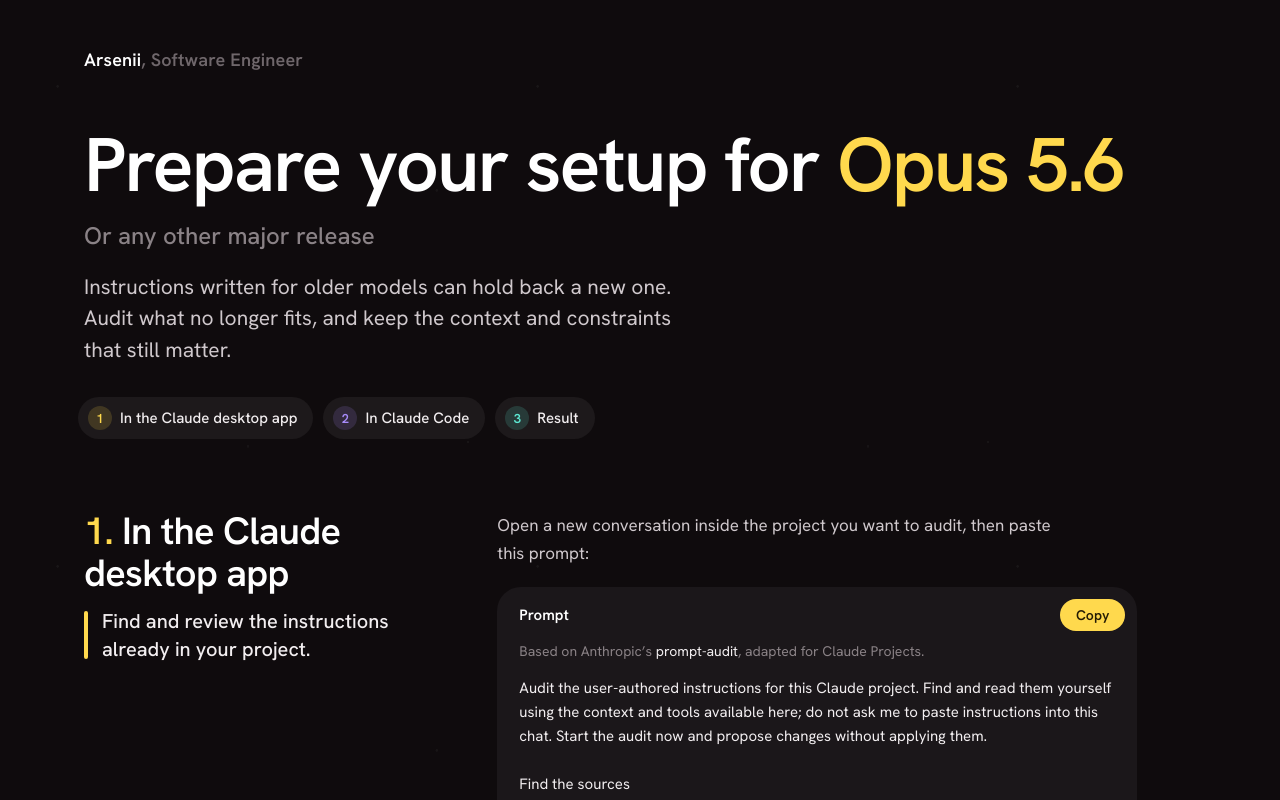
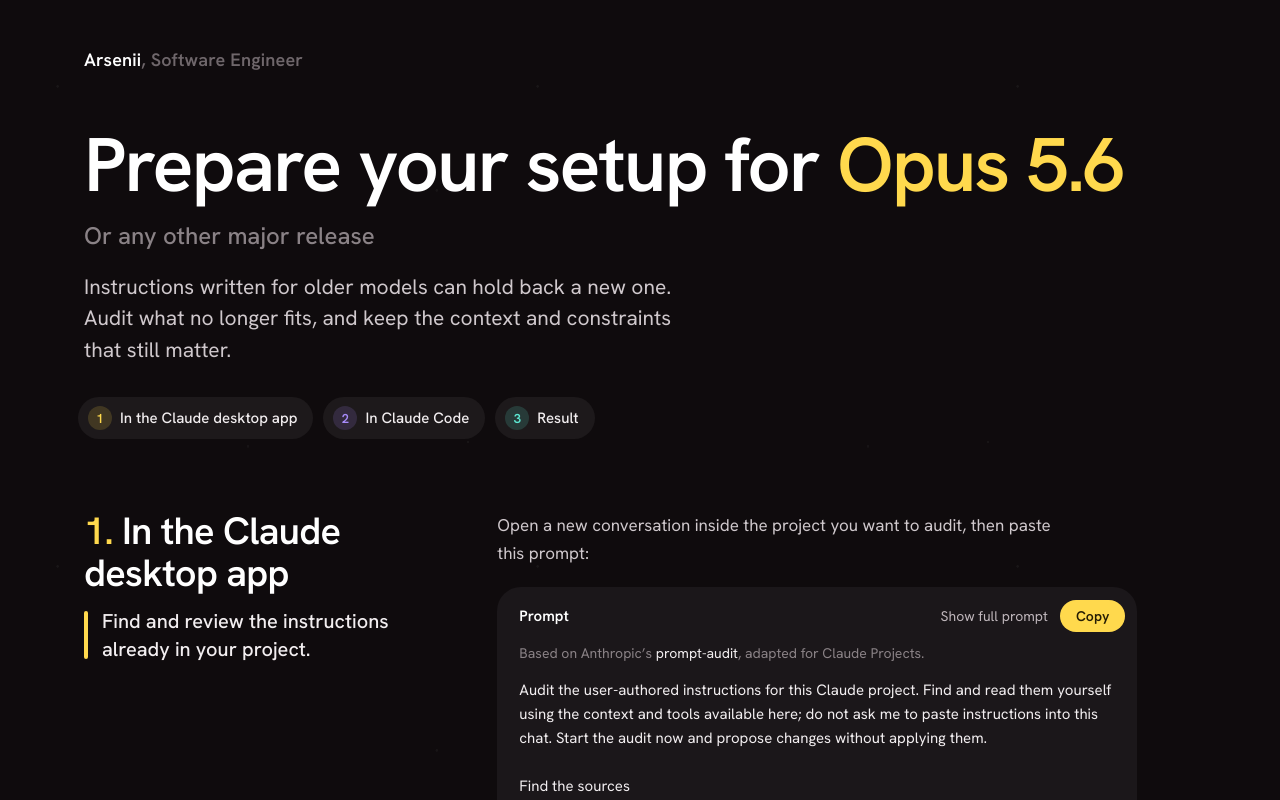
Before and after one commit to arseniypom/personal-site-v2, a Next.js app: page /prompt-audit in a window 1280 px wide. Shown: the top 800 px of the page. Built offline with nearby package versions, Linux system fonts and the light colour scheme; no server answers.

Commit message:
Collapse long audit prompt behind an accessible disclosure

```diff
--- a/app/claude-at-100/CopyPrompt.tsx
+++ b/app/claude-at-100/CopyPrompt.tsx
@@ -1,6 +1,7 @@
 'use client';
 
-import { useRef, useState, type ReactNode } from 'react';
+import { useId, useRef, useState, type ReactNode } from 'react';
+import { flushSync } from 'react-dom';
 import styles from './guide.module.css';
 
 /** Prompt box with a copy button. [Brackets] are highlighted as fill-in fields. */
@@ -8,12 +9,20 @@ export default function CopyPrompt({
   text,
   note,
   title = 'Prompt',
+  previewParagraphs,
 }: {
   text: string;
   note?: ReactNode;
   title?: string;
+  previewParagraphs?: number;
 }) {
   const [state, setState] = useState<'idle' | 'copied' | 'manual'>('idle');
+  const [expanded, setExpanded] = useState(false);
+  const contentId = useId();
+  const paragraphs = text.split('\n\n');
+  const collapsible = !!previewParagraphs && previewParagraphs > 0 && paragraphs.length > previewParagraphs;
+  const preview = collapsible ? paragraphs.slice(0, previewParagraphs).join('\n\n') : text;
+  const remainder = collapsible ? '\n\n' + paragraphs.slice(previewParagraphs).join('\n\n') : '';
   const textRef = useRef<HTMLParagraphElement>(null);
 
   const flash = (s: 'copied' | 'manual') => {
@@ -39,6 +48,7 @@ export default function CopyPrompt({
     }
     ta.remove();
     if (ok) return flash('copied');
+    if (collapsible) flushSync(() => setExpanded(true));
     const el = textRef.current;
     const sel = window.getSelection();
     if (el && sel) {
@@ -59,21 +69,27 @@ export default function CopyPrompt({
     }
   };
 
-  const parts = text.split(/(\[[^\]]+\])/g);
+  const renderText = (value: string) => value.split(/(\[[^\]]+\])/g).map((part, i) =>
+    part.startsWith('[') ? <mark key={i}>{part}</mark> : <span key={i}>{part}</span>,
+  );
 
   return (
     <div className={styles.prompt}>
       <div className={styles.promptBar}>
         <span className={styles.promptTitle}>{title}</span>
+        <div className={styles.promptControls}>
+          {collapsible && <button type="button" className={styles.promptToggle} aria-expanded={expanded} aria-controls={contentId} onClick={() => setExpanded(value => !value)}>
+            {expanded ? 'Show less' : 'Show full prompt'}
+          </button>}
         <button type="button" className={styles.copy} onClick={copy} aria-live="polite">
           {state === 'copied' ? 'Copied' : state === 'manual' ? 'Selected, copy it' : 'Copy'}
         </button>
+        </div>
       </div>
       {note && <p className={styles.promptNote}>{note}</p>}
       <p ref={textRef} className={styles.promptText}>
-        {parts.map((part, i) =>
-          part.startsWith('[') ? <mark key={i}>{part}</mark> : <span key={i}>{part}</span>,
-        )}
+        {renderText(preview)}
+        {collapsible && <span id={contentId} hidden={!expanded}>{renderText(remainder)}</span>}
       </p>
     </div>
   );
--- a/app/claude-at-100/guide.module.css
+++ b/app/claude-at-100/guide.module.css
@@ -189,3 +189,9 @@
 @media (prefers-reduced-motion: reduce) {
   .toc a, .copy, .cta, .turnOn, .chevron { transition: none; }
 }
+
+/* Disclosure stays beside Copy so its position is stable when toggled. */
+.promptControls { display: flex; align-items: center; justify-content: flex-end; flex-wrap: wrap; gap: 8px 12px; }
+.promptToggle { padding: 8px 0; border: 0; background: transparent; color: #bfb6bb; font: inherit; font-size: 14px; cursor: pointer; }
+.promptToggle:hover { color: #fff; }
+.promptToggle:focus-visible { outline: 2px solid #ffd94d; outline-offset: 4px; border-radius: 4px; }
--- a/app/prompt-audit/page.tsx
+++ b/app/prompt-audit/page.tsx
@@ -107,6 +107,7 @@ export default function PromptAuditPage() {
             <p>Open a new conversation inside the project you want to audit, then paste this prompt:</p>
             <CopyPrompt
               text={appPrompt}
+              previewParagraphs={2}
               note={<>Based on Anthropic’s <a href="https://github.com/anthropics/skills/blob/main/skills/claude-api/shared/prompt-audit.md" target="_blank" rel="noreferrer">prompt-audit</a>, adapted for Claude Projects.</>}
             />
             <p>Reply with the finding numbers you approve. If Claude cannot edit a setting, save the approved text there yourself.</p>
```
